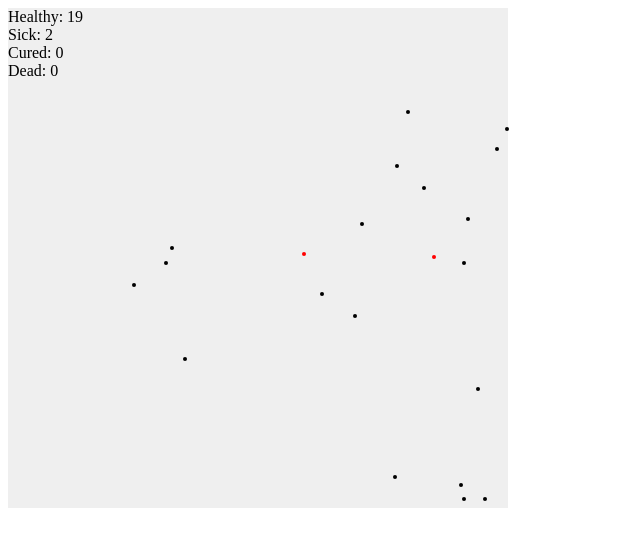
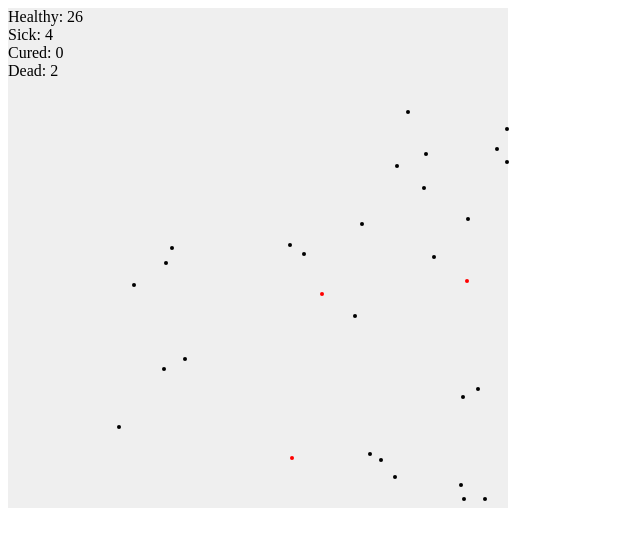
Before and after one commit to zenineasa/DiseaseSpreadSimulator, a plain HTML site: page index.html in a window 1280 px wide. Shown: the whole page, without its empty margins (0-640 px from the left). Drawn offline with Linux system fonts and the light colour scheme.

Commit message:
Increasing Population

```diff
--- a/index.html
+++ b/index.html
@@ -13,8 +13,8 @@
 </div>
 <script>
 
-const numInitHealthyPeople = 20;
-const numInitSickPeople = 1;
+const numInitHealthyPeople = 30;
+const numInitSickPeople = 2;
 
 const maxVel = 5;
 const curePeriod = 50;
```
